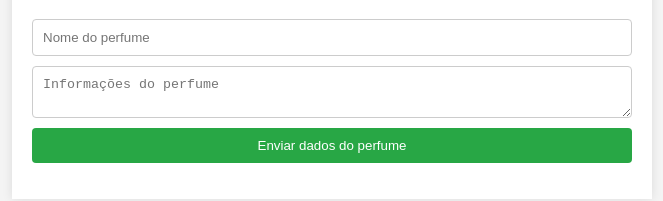
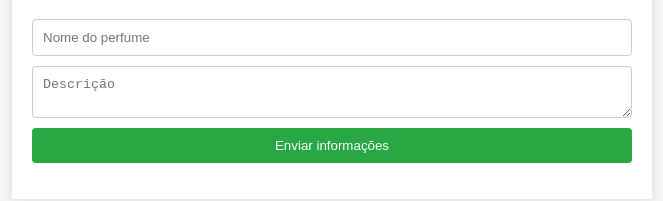
Before and after one commit to lamorimm/frontend-pwa, a plain HTML site: page frontend/index.html in a window 1280 px wide. Shown: the part 131-332 px from the top of the page, without its empty margins (308-971 px from the left). Drawn offline with Linux system fonts and the light colour scheme; no server answers.

Commit message:
index.html

```diff
--- a/frontend/index.html
+++ b/frontend/index.html
@@ -13,8 +13,8 @@
         <h1>Perfumes</h1>
         <form id="complaintForm">
             <input type="text" id="Perfume name" placeholder="Nome do perfume" required>
-            <textarea id="Perfume information" placeholder="Informações do perfume" required></textarea>
-            <button type="submit">Enviar dados do perfume</button>
+            <textarea id="Description" placeholder="Descrição" required></textarea>
+            <button type="submit">Enviar informações</button>
         </form>
         <ul id="complaintsList"></ul>
     </div>
```
